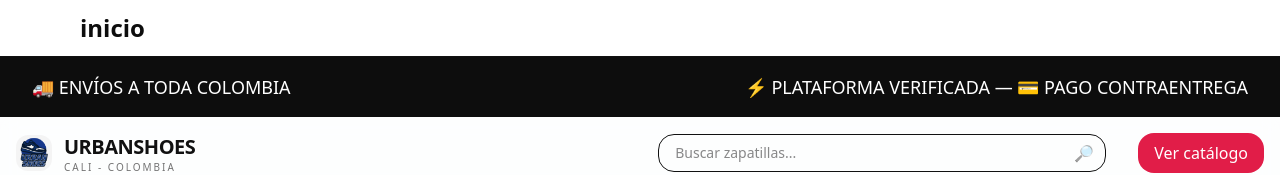
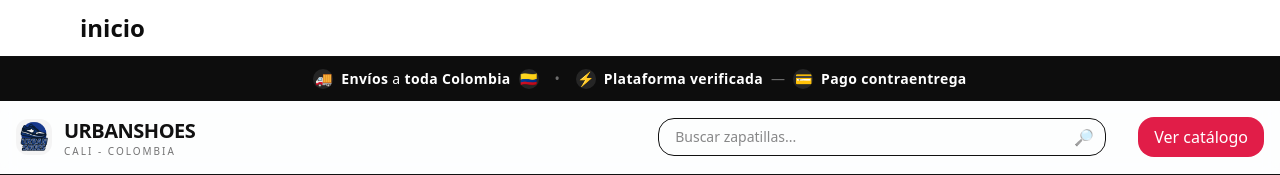
Before and after one commit to Esteban-Lombar/kixlab-app, a React (Vite) app in the folder urbanchoesfront/: page / in a window 1280 px wide. Shown: the top 175 px of the page. Built offline with nearby package versions, Linux system fonts and the light colour scheme.

Commit message:
ya se subio a vercel sin ningun prolema, desde aqui se acomoda lo que es todo el front para el UX del usuario y depues de eso seguir con el back, base de datos etc

```diff
--- a/urbanchoesfront/src/pages/home.jsx
+++ b/urbanchoesfront/src/pages/home.jsx
@@ -86,13 +86,50 @@ export default function Home() {
         background: "#f8fafc",
       }}
     >
-      {/* topbar parte de arriba */}
-      <div className="w-full bg-[var(--brand)] text-white text-sm sm:text-base md:text-lg font-medium">
-        <div className="max-w-7xl mx-auto px-8 py-4 flex items-center justify-between">
-          <p>🚚 ENVÍOS A TODA COLOMBIA</p>
-          <p>⚡ PLATAFORMA VERIFICADA — 💳 PAGO CONTRAENTREGA</p>
-        </div>
+      {/* TOPBAR responsive */}
+{/* TOPBAR con emojis llamativos y responsive */}
+<div className="w-full bg-[var(--brand)] text-white">
+  <div className="max-w-7xl mx-auto px-4 sm:px-6 py-2 sm:py-3">
+    <div className="flex flex-col items-center justify-center gap-2 text-[11px] sm:flex-row sm:gap-4 sm:text-sm">
+
+      {/* ITEM 1 */}
+      <div className="flex items-center gap-2">
+        <span aria-hidden className="inline-flex h-5 w-5 items-center justify-center rounded-full bg-white/10">
+          🚚
+        </span>
+        <span className="tracking-wide">
+          <b>Envíos</b> a <b>toda Colombia</b>
+        </span>
+        <span aria-hidden className="hidden sm:inline-flex h-5 w-5 items-center justify-center rounded-full bg-white/10">
+          🇨🇴
+        </span>
       </div>
+
+      {/* separador en pantallas medianas+ */}
+      <span className="hidden sm:inline text-white/40">•</span>
+
+      {/* ITEM 2 */}
+      <div className="flex items-center gap-2">
+        <span aria-hidden className="inline-flex h-5 w-5 items-center justify-center rounded-full bg-white/10">
+          ⚡
+        </span>
+        <span className="tracking-wide">
+          <b>Plataforma verificada</b>
+        </span>
+        <span className="hidden sm:inline text-white/40">—</span>
+        <span className="flex items-center gap-2">
+          <span aria-hidden className="inline-flex h-5 w-5 items-center justify-center rounded-full bg-white/10">
+            💳
+          </span>
+          <span className="tracking-wide"><b>Pago contraentrega</b></span>
+        </span>
+      </div>
+
+    </div>
+  </div>
+</div>
+
+
 
       {/* header */}
       <header className="sticky top-0 z-40 backdrop-blur supports-[backdrop-filter]:bg-white/70 bg-white/80 border-b">
```
